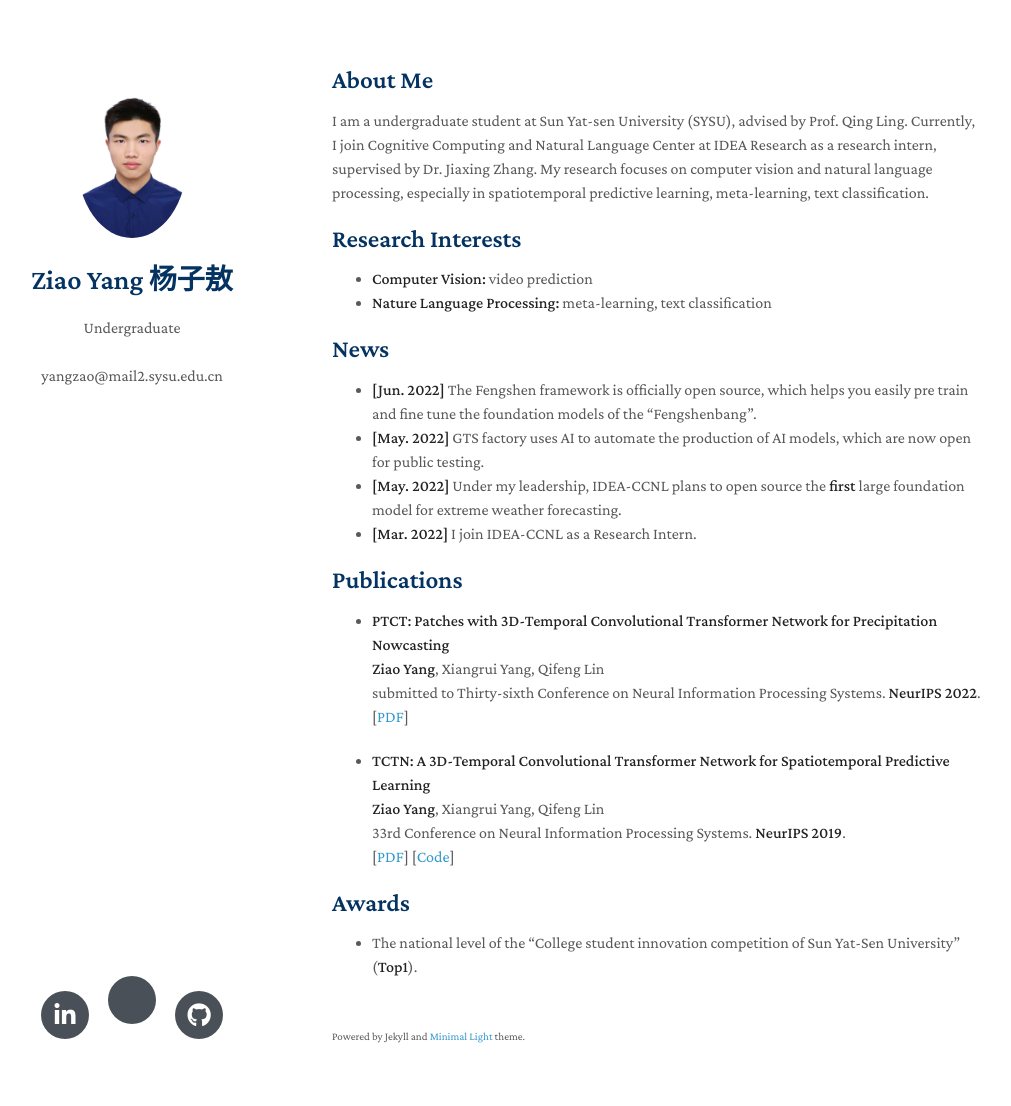
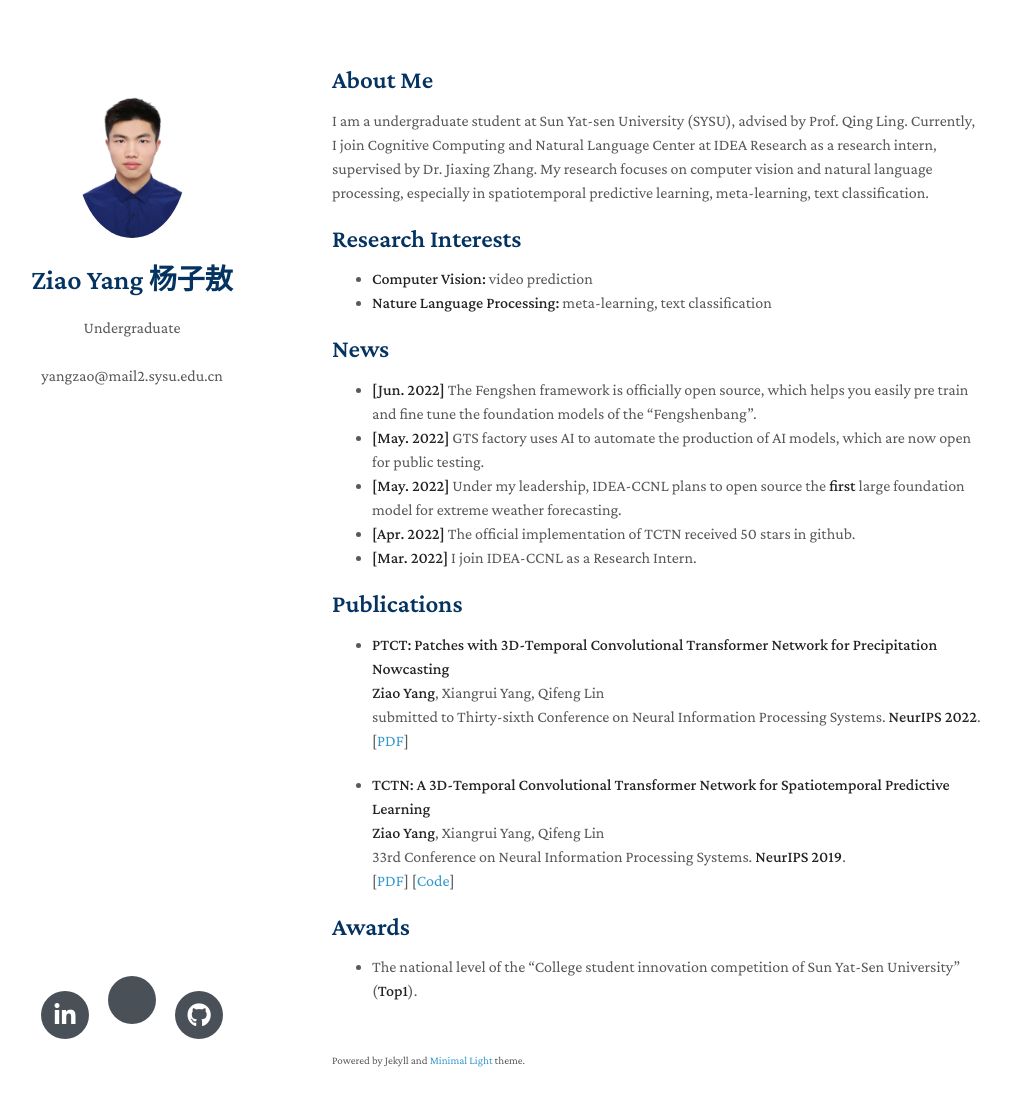
Before and after one commit to yangziao56/homepage, a Jekyll site: the page built from index.md, in a window 1280 px wide and 1141 px high. Shown: the top 1106 px of the window, without its empty margins (138-1149 px from the left). Built offline with Jekyll 4.4.1, drawn with Linux system fonts in a browser that asks for light colours; nearby versions of some CDN libraries; a style sheet for code colours, icons or effects is not loaded; our own code applies the rules of GitHub Pages for plain Markdown files.

Commit message:
Update index.md
Signed-off-by: Ziao Yang <70676524+yangziao56@users.noreply.github.com>

```diff
--- a/index.md
+++ b/index.md
@@ -17,6 +17,7 @@ My research focuses on computer vision and natural language processing, especial
 - **[Jun. 2022]** The Fengshen framework is officially open source, which helps you easily pre train and fine tune the foundation models of the "Fengshenbang".
 - **[May. 2022]** GTS factory uses AI to automate the production of AI models, which are now open for public testing.
 - **[May. 2022]** Under my leadership, IDEA-CCNL plans to open source the **first** large foundation model for extreme weather forecasting.
+- **[Apr. 2022]** The official implementation of TCTN received 50 stars in github.
 - **[Mar. 2022]** I join IDEA-CCNL as a Research Intern.
 
 ## Publications
```
